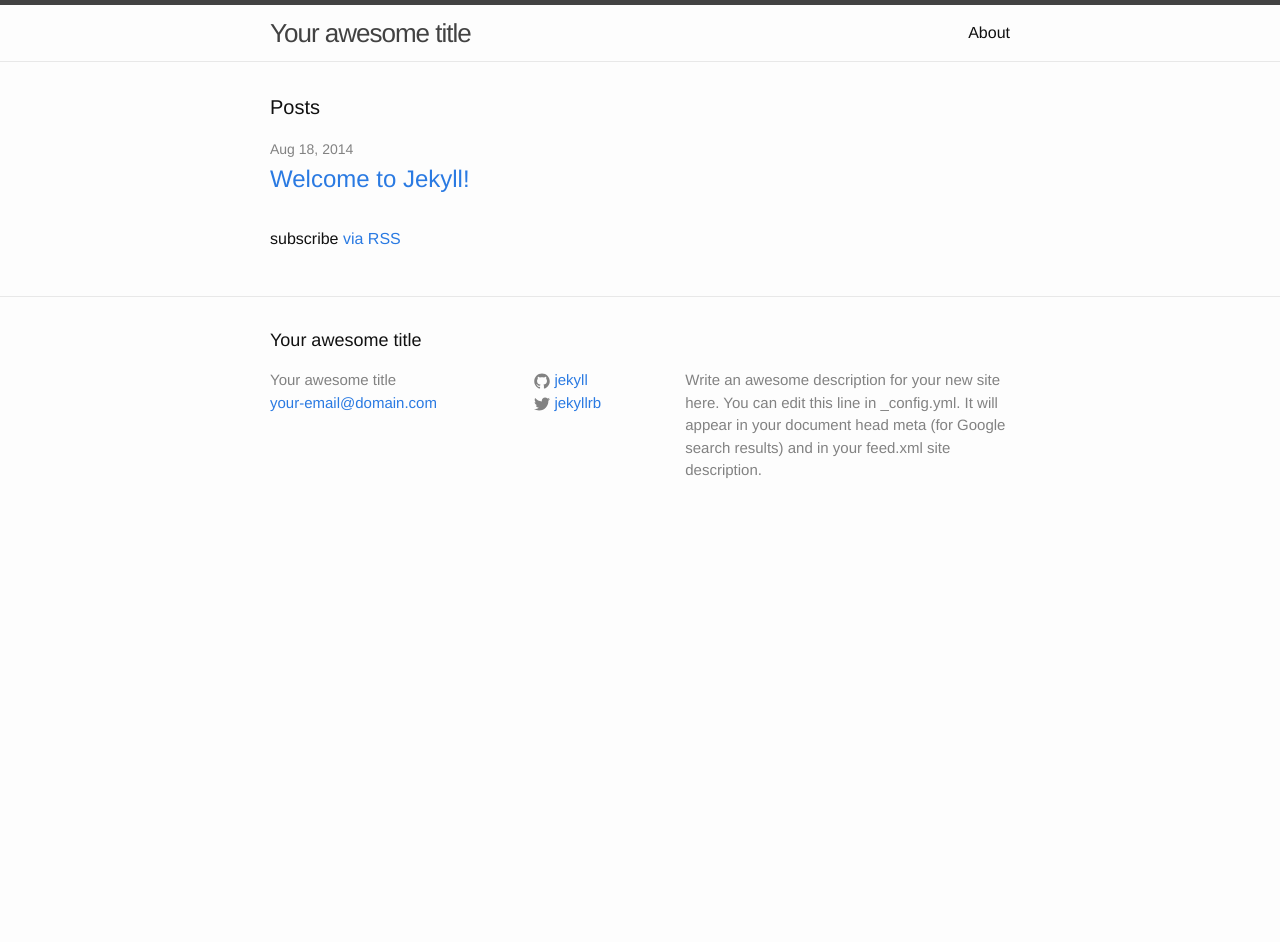
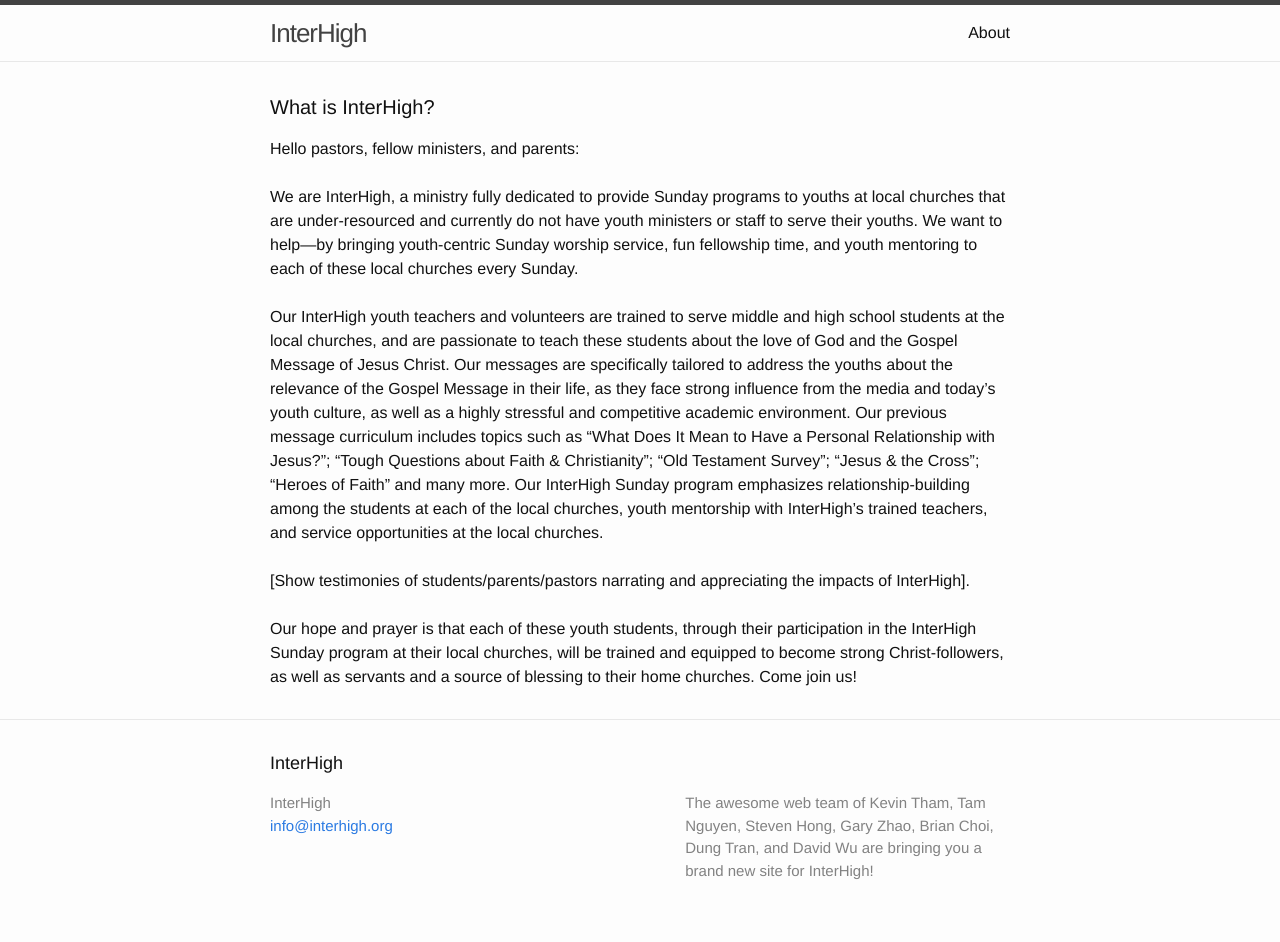
Before and after one commit to interhigh/interhigh.github.io, a Jekyll site: the page built from index.html, in a window 1280 px wide. Built offline with Jekyll 4.4.1, drawn with Linux system fonts in a browser that asks for light colours; before the commit the page ends 900 px from its top, so only the background shows below that.

Commit message:
Added basic text to homepage, as well as general config site info

```diff
--- a/_config.yml
+++ b/_config.yml
@@ -1,14 +1,14 @@
 # Site settings
-title: Your awesome title
-email: your-email@domain.com
+title: InterHigh
+email: info@interhigh.org
 description: > # this means to ignore newlines until "baseurl:"
-  Write an awesome description for your new site here. You can edit this
-  line in _config.yml. It will appear in your document head meta (for
-  Google search results) and in your feed.xml site description.
+  The awesome web team of Kevin Tham, Tam Nguyen, Steven Hong, Gary Zhao,
+  Brian Choi, Dung Tran, and David Wu are bringing you a brand new site
+  for InterHigh!
 baseurl: "" # the subpath of your site, e.g. /blog/
-url: "http://yourdomain.com" # the base hostname & protocol for your site
-twitter_username: jekyllrb
-github_username:  jekyll
+url: "http://www.interhigh.org" # the base hostname & protocol for your site
+# twitter_username: jekyllrb
+# github_username:  jekyll
 
 # Build settings
 markdown: kramdown
--- a/index.html
+++ b/index.html
@@ -4,8 +4,9 @@ layout: default
 
 <div class="home">
 
-  <h1 class="page-heading">Posts</h1>
+  <h1 class="page-heading">What is InterHigh?</h1>
 
+<!--
   <ul class="post-list">
     {% for post in site.posts %}
       <li>
@@ -19,5 +20,17 @@ layout: default
   </ul>
 
   <p class="rss-subscribe">subscribe <a href="{{ "/feed.xml" | prepend: site.baseurl }}">via RSS</a></p>
+-->
+
+Hello pastors, fellow ministers, and parents:
+<br><br>
+We are InterHigh, a ministry fully dedicated to provide Sunday programs to youths at local churches that are under-resourced and currently do not have youth ministers or staff to serve their youths.  We want to help—by bringing youth-centric Sunday worship service, fun fellowship time, and youth mentoring to each of these local churches every Sunday.
+<br><br>
+Our InterHigh youth teachers and volunteers are trained to serve middle and high school students at the local churches, and are passionate to teach these students about the love of God and the Gospel Message of Jesus Christ.  Our messages are specifically tailored to address the youths about the relevance of the Gospel Message in their life, as they face strong influence from the media and today’s youth culture, as well as a highly stressful and competitive academic environment.   Our previous message curriculum includes topics such as “What Does It Mean to Have a Personal Relationship with Jesus?”; “Tough Questions about Faith & Christianity”; “Old Testament Survey”; “Jesus & the Cross”; “Heroes of Faith” and many more.  Our InterHigh Sunday program emphasizes relationship-building among the students at each of the local churches, youth mentorship with InterHigh’s trained teachers, and service opportunities at the local churches.
+<br><br>
+[Show testimonies of students/parents/pastors narrating and appreciating the impacts of InterHigh].
+<br><br>
+Our hope and prayer is that each of these youth students, through their participation in the InterHigh Sunday program at their local churches, will be trained and equipped to become strong Christ-followers, as well as servants and a source of blessing to their home churches.  Come join us!
+<br>
 
 </div>
```
